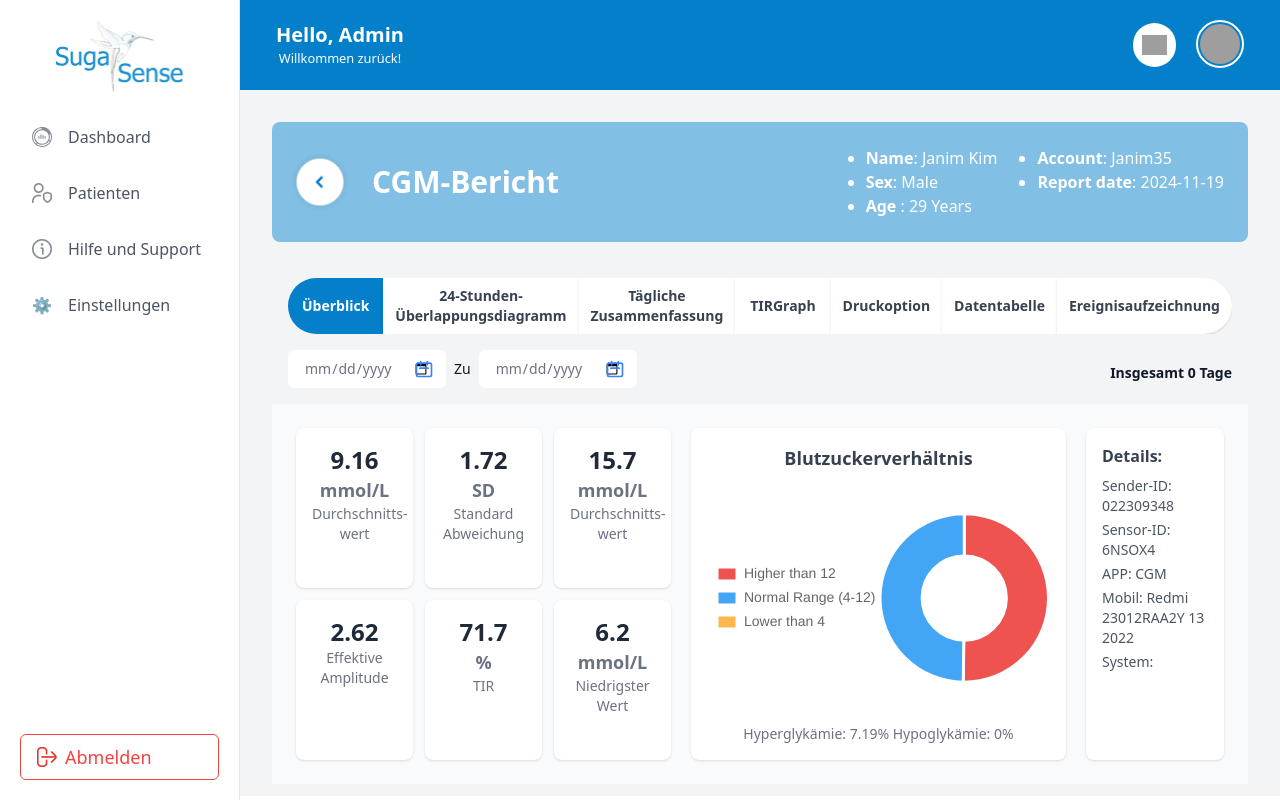
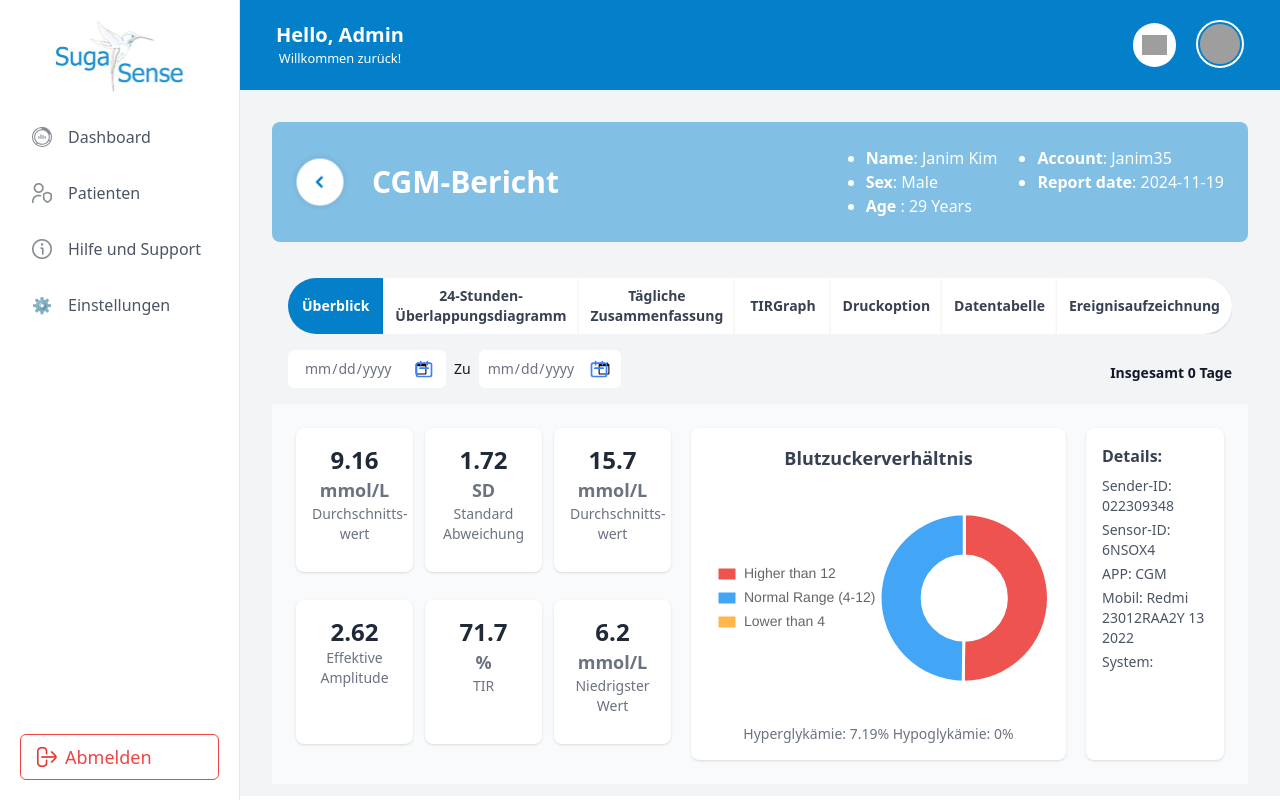
Before and after one commit to mohitanand744/suga-sense, a React (Vite) app: page /dashboard/cgmreport in a window 1280 px wide. Built offline with nearby package versions, Linux system fonts and the light colour scheme; grey boxes are pictures that could not be loaded.

Commit message:
solved some err

```diff
--- a/src/components/Reports/CGMReport.jsx
+++ b/src/components/Reports/CGMReport.jsx
@@ -114,7 +114,7 @@ const CGMReport = () => {
               <div className="relative">
                 <input
                   type="date"
-                  className="w-full px-4 py-2 text-sm text-gray-500 bg-white rounded-md appearance-none focus:ring-blue-500 focus:border-blue-500"
+                  className="w-full px-2 py-2 text-sm text-gray-500 bg-white rounded-md appearance-none focus:ring-blue-500 focus:border-blue-500"
                   placeholder="Geben Sie den Namen ein"
                 />
                 <div className="absolute inset-y-0 flex items-center pointer-events-none right-3">
@@ -156,7 +156,7 @@ const CGMReport = () => {
             ].map((item, index) => (
               <div
                 key={index}
-                className="p-4 text-center bg-white rounded-lg shadow h-[9rem] md:h-[10rem]"
+                className="p-4 text-center bg-white rounded-lg shadow h-[8rem] md:h-[9rem]"
               >
                 <h2 className="text-base font-bold text-gray-800 sm:text-lg md:text-2xl">
                   {item.value}{" "}
```
